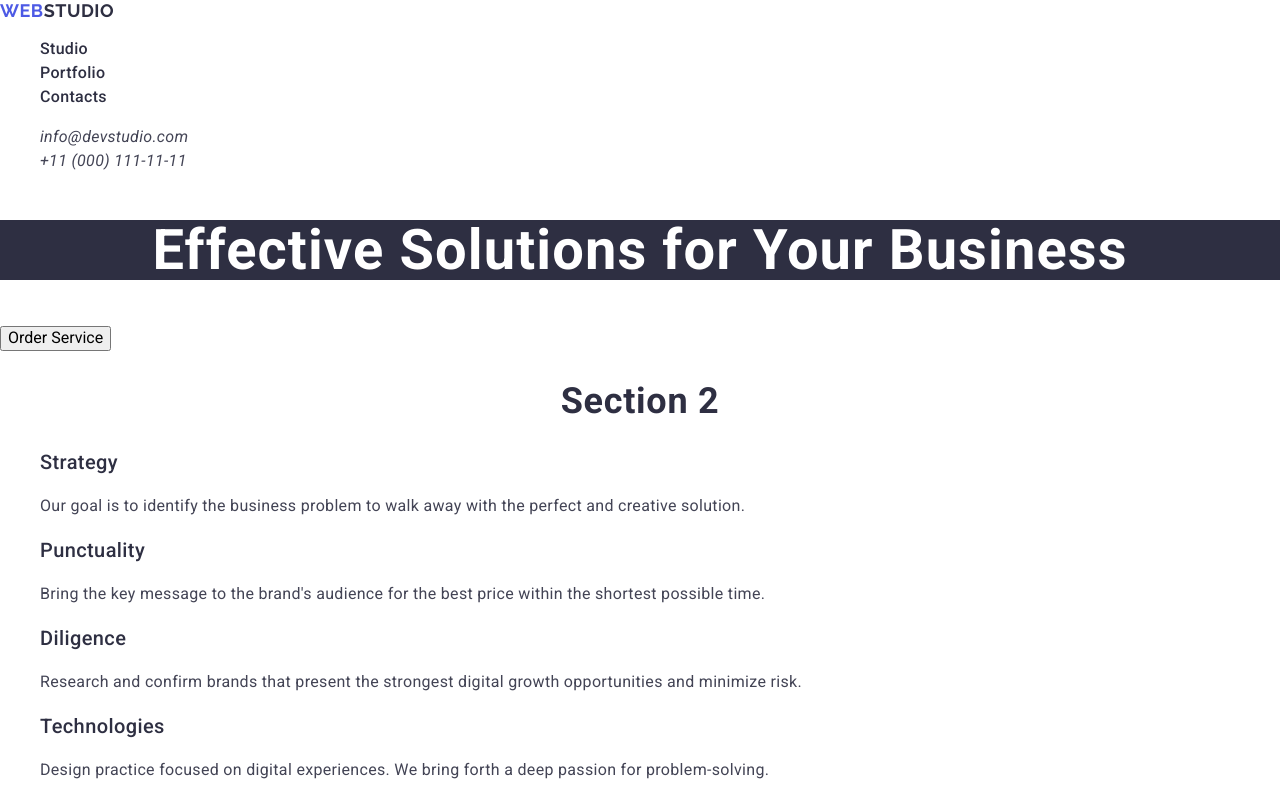
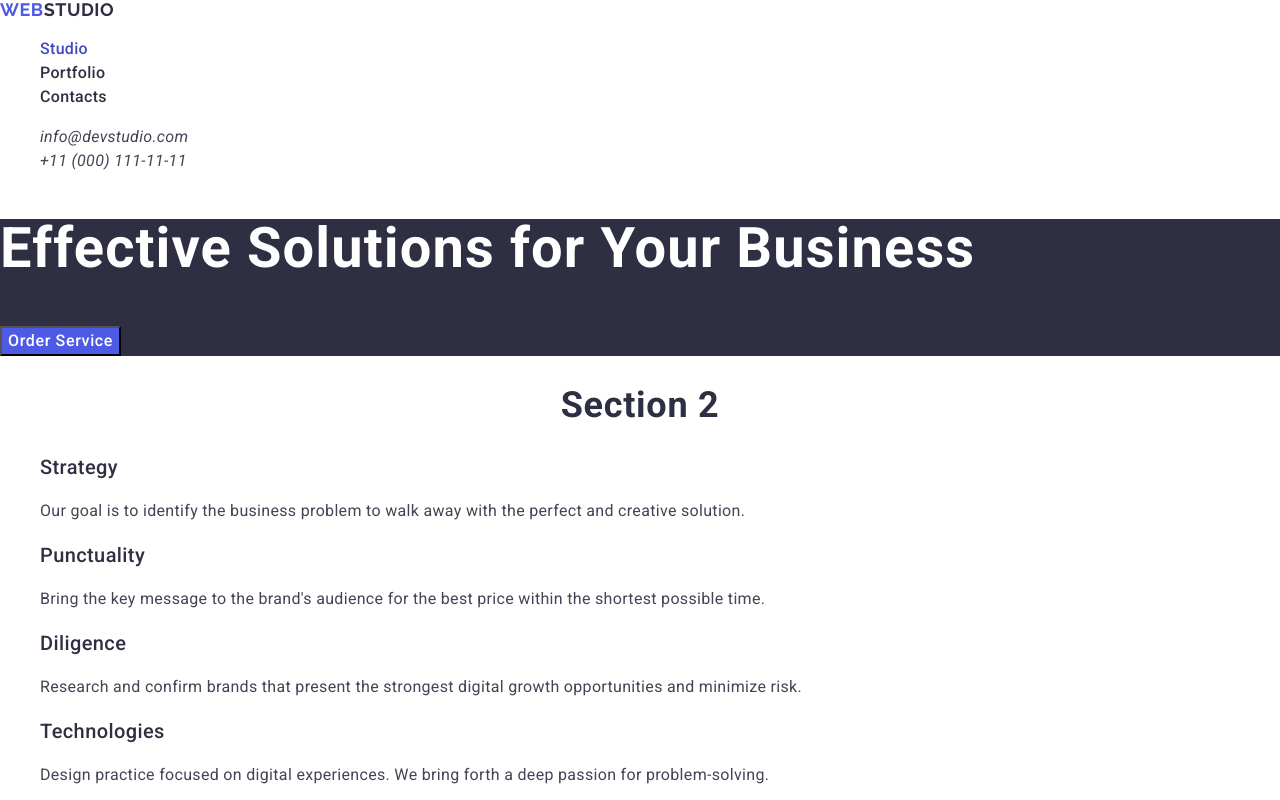
Before and after one commit to Rostyslav-Tverskoy/Rostyslav-Tverskoy-goit-markup-hw-02, a plain HTML site: page index.html in a window 1280 px wide. Both pictures are taken after a click on the link "Studio". Shown: the top 800 px of the page. Drawn offline with nearby package versions, Linux system fonts and the light colour scheme.

Commit message:
next step

```diff
--- a/css/styles.css
+++ b/css/styles.css
@@ -23,7 +23,7 @@ h3 {
 h2 {
     font-weight: 700;
         font-size: 36px;
-        line-height: 1.11111;
+        line-height: 1.11;
         letter-spacing: 0.02em;
         text-align: center;
         color: #2e2f42;
@@ -31,11 +31,9 @@ h2 {
 h1 {
     font-weight: 700;
         font-size: 56px;
-        line-height: 1.07143;
+        line-height: 1.07;
         letter-spacing: 0.02em;
-        text-align: center;
         color: #fff;
-        background-color: #2e2f42;
 }
 
 p {
@@ -55,7 +53,7 @@ p {
     font-family: "Raleway", sans-serif;
     font-weight: 700;
         font-size: 18px;
-        line-height: 1.16667;
+        line-height: 1.16;
         letter-spacing: 0.03em;
         text-transform: uppercase;
         color: #2e2f42;
@@ -70,15 +68,20 @@ p {
 }
 
 .nav-item {
-    font-weight: 500;
-        font-size: 16px;
-        line-height: 1.5;
-        letter-spacing: 0.02em;
+
     }
 
 
 .nav-item-link {
+    font-weight: 500;
+    font-size: 16px;
+    line-height: 1.5;
+    letter-spacing: 0.02em;
     color:#2e2f42;
+}
+.nav-item-link:hover,
+.nav-item-link:focus {
+    color:#404bbf;
 }
 
 /* #endregion */
@@ -87,14 +90,45 @@ p {
 .contacts {}
 
 .list-contacts {
+
+}
+
+.contacts-ref {
     font-weight: 400;
         font-size: 16px;
         line-height: 1.5;
         letter-spacing: 0.02em;
+    color: #434455;
 }
-
-.contacts-ref {
-    color: #434455;
+.contacts-ref:hover,
+.contacts-ref:focus {
+color: #404bbf;
 }
 
 /* #endregion */
+
+/* #region Hero */
+
+.hero {
+background-color: #2e2f42;
+}
+.hero-title {
+
+}
+
+.main-title {}
+
+.hero-bt {
+    font-weight: 500;
+        font-size: 16px;
+        line-height: 1.5;
+        letter-spacing: 0.04em;
+        color: #fff;
+        background-color: #4d5ae5;
+}
+.hero-bt:hover,
+.hero-bt:focus {
+    background-color:#404bbf;
+}
+
+/* #endregion */
--- a/index.html
+++ b/index.html
@@ -49,9 +49,9 @@
       </address>
     </header>
     <main>
-      <section>
-        <h1 class="main-title">Effective Solutions for Your Business</h1>
-        <button class="main button" type="button">Order Service</button>
+      <section class="hero">
+        <h1 class="hero-title">Effective Solutions for Your Business</h1>
+        <button class="hero-bt" type="button">Order Service</button>
       </section>
       <section>
         <h2>Section 2</h2>
```
